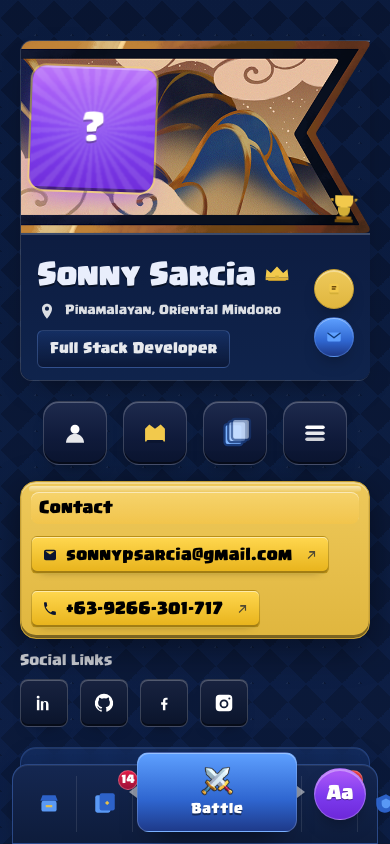
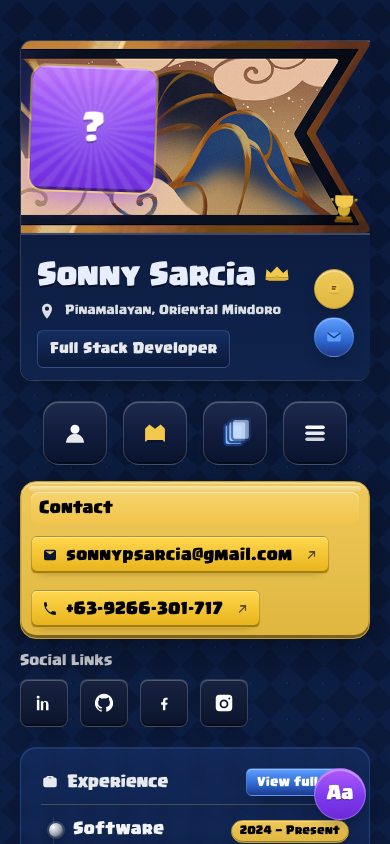
Before and after one commit to SonyCookies/portfolio, a Next.js app: page / in a window 390 px wide. Shown: the top 844 px of the page. Built offline with nearby package versions, Linux system fonts and the light colour scheme.

Commit message:
latest edit

```diff
--- a/src/app/layout.tsx
+++ b/src/app/layout.tsx
@@ -2,7 +2,6 @@ import type { Metadata } from "next";
 import { Geist, Geist_Mono } from "next/font/google";
 import localFont from "next/font/local";
 import "./globals.css";
-import MobileBottomNav from "@/components/MobileBottomNav";
 import FontToggleFab from "@/components/FontToggleFab";
 
 const geistSans = Geist({
@@ -25,7 +24,7 @@ const clash = localFont({
 });
 
 export const metadata: Metadata = {
-  title: "SonyCookies",
+  title: "Sonny Sarcia | Full Stack Developer",
   description: "SonyCookies Portfolio",
   icons: {
     icon: "/battle.png",
@@ -42,8 +41,7 @@ export default function RootLayout({
   return (
     <html lang="en">
       <body className={`${clash.className} ${geistSans.variable} ${geistMono.variable} antialiased`}>
-        <div className="pb-24 lg:pb-0">{children}</div>
-        <MobileBottomNav />
+        <div>{children}</div>
         <FontToggleFab />
       </body>
     </html>
```
